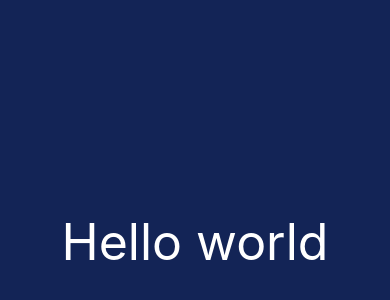
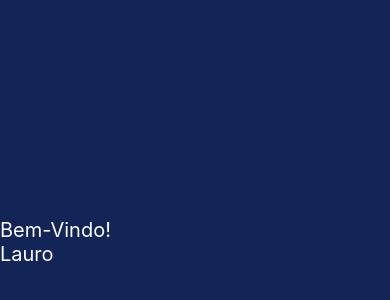
Before and after one commit to LauroCosta/AwesomeTSProject, a React Native app: screen / in a window 390 px wide. Shown: the part 180-480 px from the top of the page. Built offline with nearby package versions, Linux system fonts and the light colour scheme.

Commit message:
installing styled components

```diff
--- a/src/App.tsx
+++ b/src/App.tsx
@@ -1,10 +1,11 @@
 import React from 'react';
 import {SafeAreaView, StyleSheet, Text} from 'react-native';
+import Header from './components/Header';
 
 const App: React.FC = () => {
   return (
     <SafeAreaView style={style.App}>
-      <Text style={style.Title}>Hello world</Text>
+      <Header />
     </SafeAreaView>
   );
 };
@@ -16,9 +17,4 @@ const style = StyleSheet.create({
     backgroundColor: '#132456',
     justifyContent: 'center',
   },
-  Title: {
-    color: 'white',
-    fontSize: 50,
-    textAlign: 'center',
-  },
 });
--- /dev/null
+++ b/src/components/Header/index.tsx
@@ -0,0 +1,14 @@
+import React from 'react';
+
+import {Container, Name, Title} from './styles';
+
+const Header: React.FC = () => {
+  return (
+    <Container>
+      <Title>Bem-Vindo!</Title>
+      <Name>Lauro</Name>
+    </Container>
+  );
+};
+
+export default Header;
--- /dev/null
+++ b/src/components/Header/styles.ts
@@ -0,0 +1,12 @@
+import styled from 'styled-components/native';
+
+export const Container = styled.View``;
+
+export const Title = styled.Text`
+  color: #ffffff;
+  font-size: 20px;
+`;
+
+export const Name = styled(Title)`
+  font-size: 20px;
+`;
```
Also changed, not shown: package.json (+5 -2 lines), 1 other file (tests, documents, lock files or other folders).
